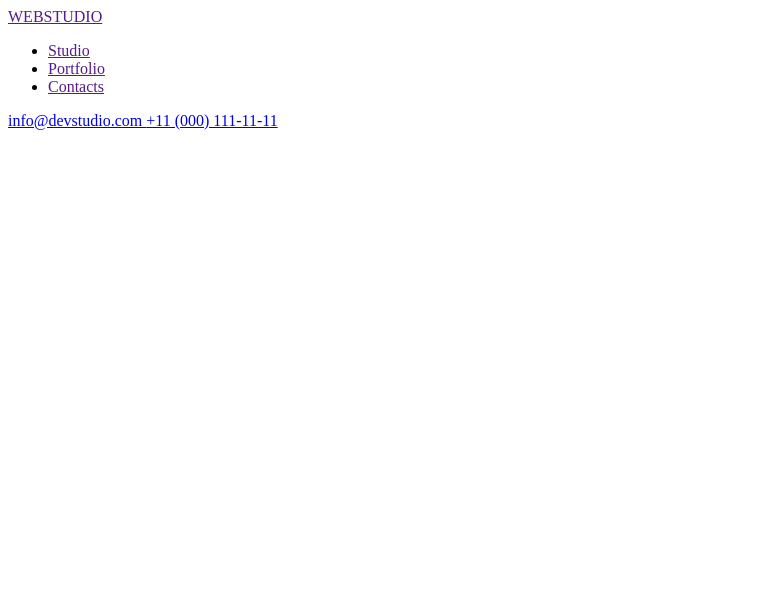
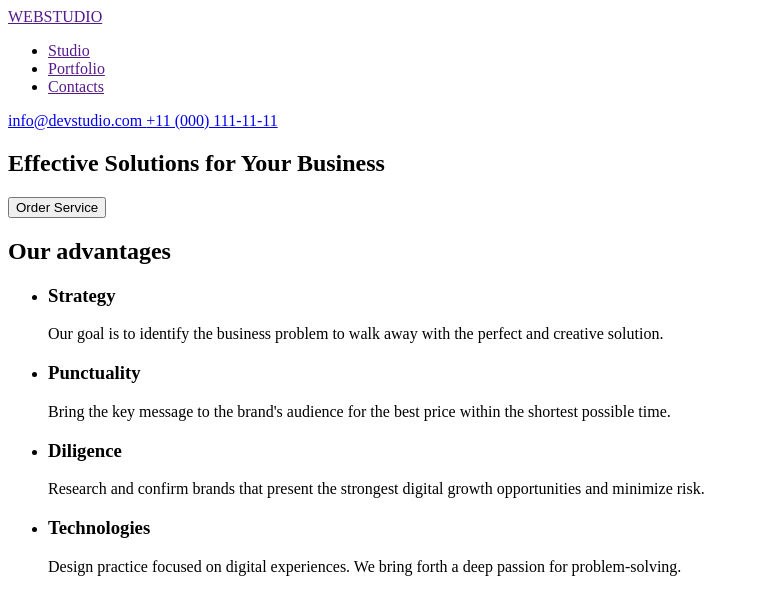
Before and after one commit to MichaelTetris/Tutorial, a plain HTML site: page index.html in a window 1280 px wide. Shown: the whole page, without its empty margins (0-759 px from the left). Drawn offline with Linux system fonts and the light colour scheme.

Commit message:
add list our advantages

```diff
--- a/index.html
+++ b/index.html
@@ -19,5 +19,44 @@
     <a href="mailto:info@devstudio.com"> info@devstudio.com </a>
     <a href="tel:+110001111111"> +11 (000) 111-11-11 </a>
   </header>
+  <main>
+    <!--Hero image-->
+    <section>
+      <h1>Effective Solutions
+        for Your Business
+      </h1>
+      <button type="button">Order Service</button>
+    </section>
+    <!--Section list-->
+    <section>
+      <h2>Our advantages</h2>
+      <ul>
+        <li>
+          <h3>Strategy</h3>
+          <p>
+            Our goal is to identify the business problem to walk away with the perfect and creative solution.
+          </p>
+        </li>
+        <li>
+          <h3>Punctuality</h3>
+          <p>
+            Bring the key message to the brand's audience for the best price within the shortest possible time.
+          </p>
+        </li>
+        <li>
+          <h3>Diligence</h3>
+          <p>
+            Research and confirm brands that present the strongest digital growth opportunities and minimize risk.
+          </p>
+        </li>
+        <li>
+          <h3>Technologies</h3>
+          <p>
+            Design practice focused on digital experiences. We bring forth a deep passion for problem-solving.
+          </p>
+        </li>
+      </ul>
+    </section>
+  </main>
 </body>
 </html>
```
